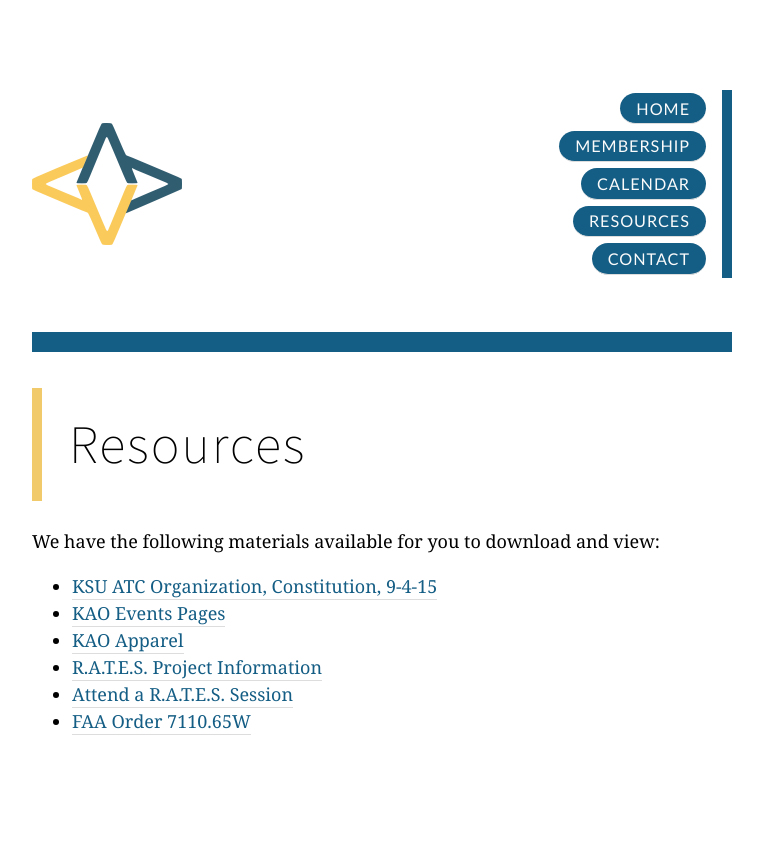
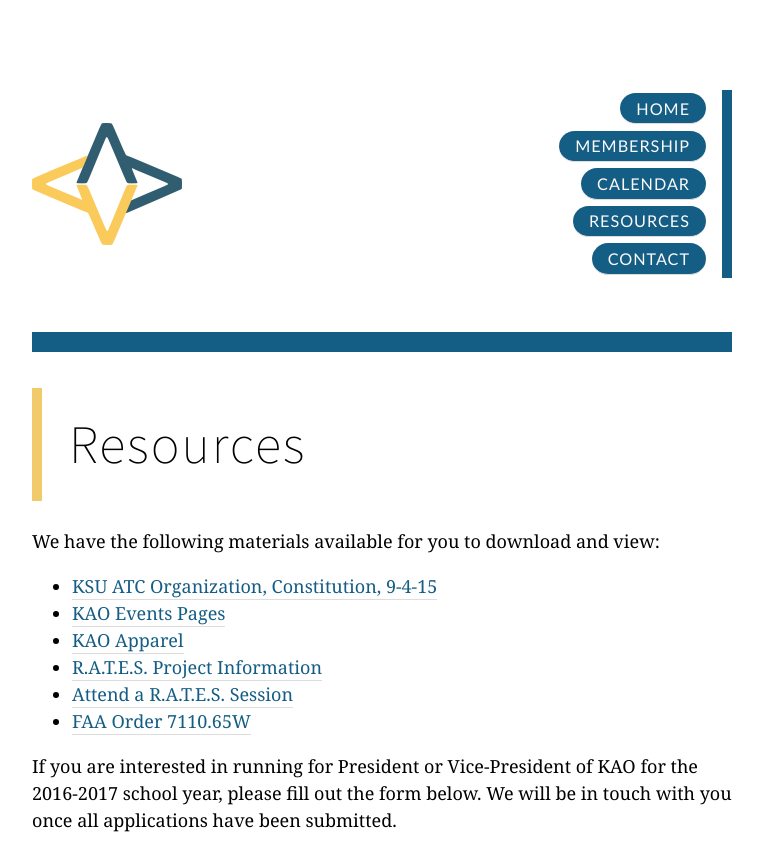
Before and after one commit to tbliss1/kentstateatc.github.com, a Jekyll site: the page built from resources/index.md, in a window 1280 px wide. Shown: the top 852 px of the page, without its empty margins (258-1021 px from the left). Built offline with Jekyll 4.4.1, drawn with Linux system fonts in a browser that asks for light colours; grey boxes are pictures that could not be loaded.

Commit message:
Leadership Application Spring 2016
Added text and sign up form for executive position application for
2016-2017 school year

```diff
--- a/resources/index.md
+++ b/resources/index.md
@@ -13,3 +13,7 @@ We have the following materials available for you to download and view:
 - [R.A.T.E.S. Project Information](/rates/)
 - [Attend a R.A.T.E.S. Session](/rates/signup/)
 - [FAA Order 7110.65W](http://www.faa.gov/documentlibrary/media/order/atc.pdf)
+
+If you are interested in running for President or Vice-President of KAO for the 2016-2017 school year, please fill out the form below. We will be in touch with you once all applications have been submitted.
+
+<iframe src="https://docs.google.com/forms/d/1ueCmDcDW-HJaf7jRtirnpgOkzyYl-_elDFqU2Lfi_XQ/viewform?embedded=true" width="760" height="500" frameborder="0" marginheight="0" marginwidth="0">Loading...</iframe>
```
